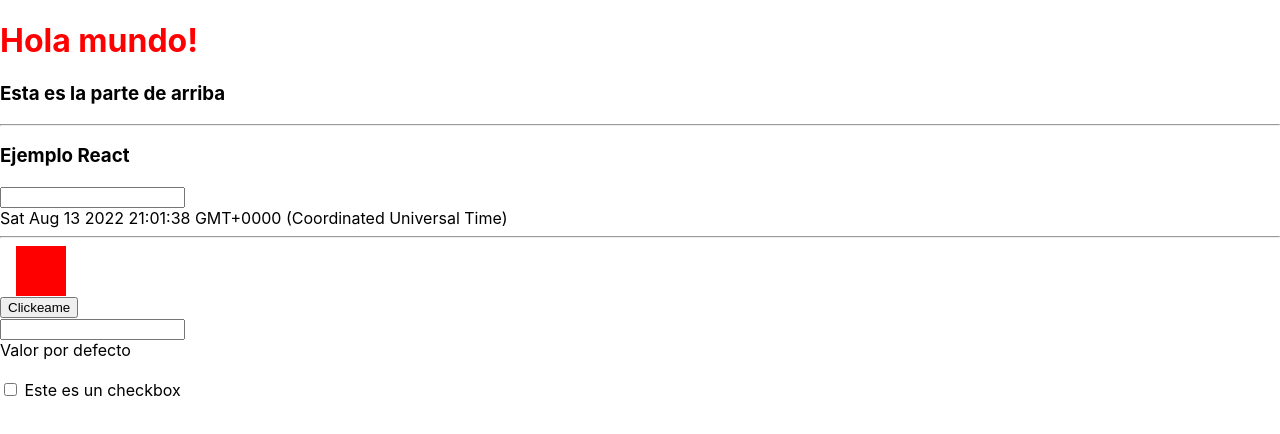
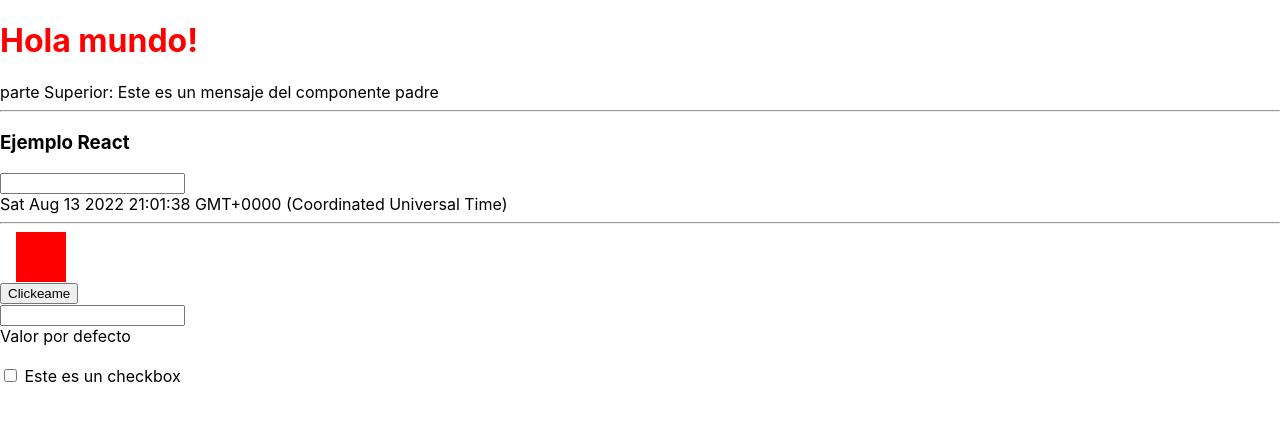
Before and after one commit to eminvrz/curso-React17-ASP.NET5, a React (Create React App) app: page / in a window 1280 px wide. Shown: the top 434 px of the page. Built offline with nearby package versions, Linux system fonts and the light colour scheme.

Commit message:
Parametros Opcionales y DefaultProps

```diff
--- a/src/App.tsx
+++ b/src/App.tsx
@@ -34,7 +34,7 @@
       <h1 className='rojo'>Hola mundo!</h1>
 
       <ProyectarContenido2
-          parteSuperior={<h3>Esta es la parte de arriba</h3>}
+          parteSuperior={<span>Este es un mensaje del componente padre </span>}
           parteIntermedia={parteIntermedia}
           parteInferior = {parteInferior}
         />
--- a/src/componentes/MostrarTexto.tsx
+++ b/src/componentes/MostrarTexto.tsx
@@ -9,3 +9,7 @@
 interface mostrarTextoProps{
     texto: string;
 }
+
+MostrarTexto.defaultProps = {
+    texto: 'valor por defecto defaultProps'
+}
--- a/src/componentes/ProyectarContenido2.tsx
+++ b/src/componentes/ProyectarContenido2.tsx
@@ -3,7 +3,7 @@
     props: proyectarContenido2Props) {
     return (
         <>
-            {props.parteSuperior}
+           parte Superior: {props.parteSuperior ? props.parteSuperior : <h3>Contenido por defecto</h3>}
             <hr />
             {props.parteIntermedia}
             <hr />
@@ -13,7 +13,7 @@
 }
 
 interface proyectarContenido2Props{
-    parteSuperior: ReactElement;
+    parteSuperior?: ReactElement;
     parteIntermedia: ReactElement;
     parteInferior: ReactElement;
 }
```
